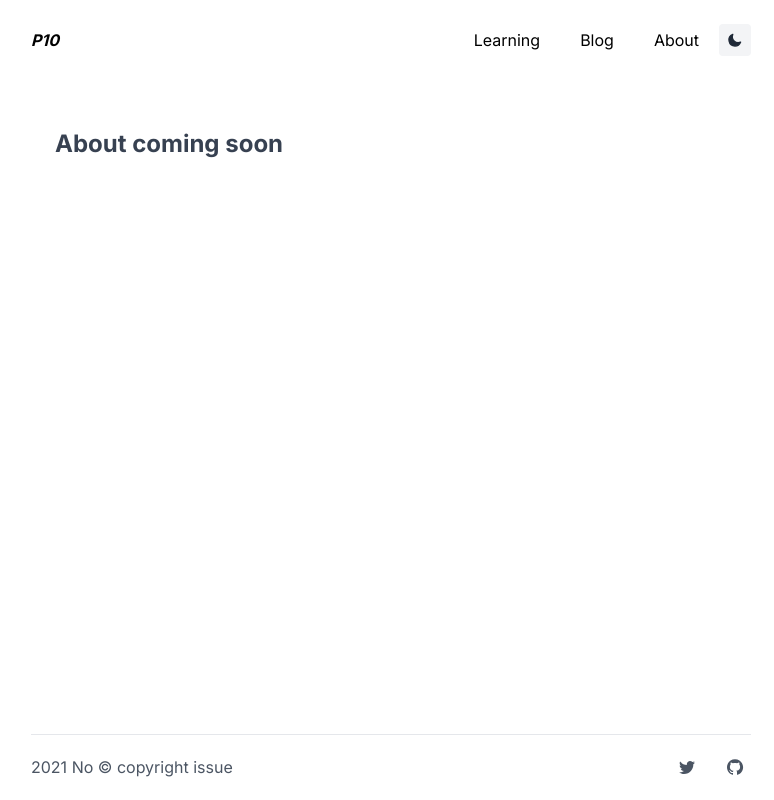
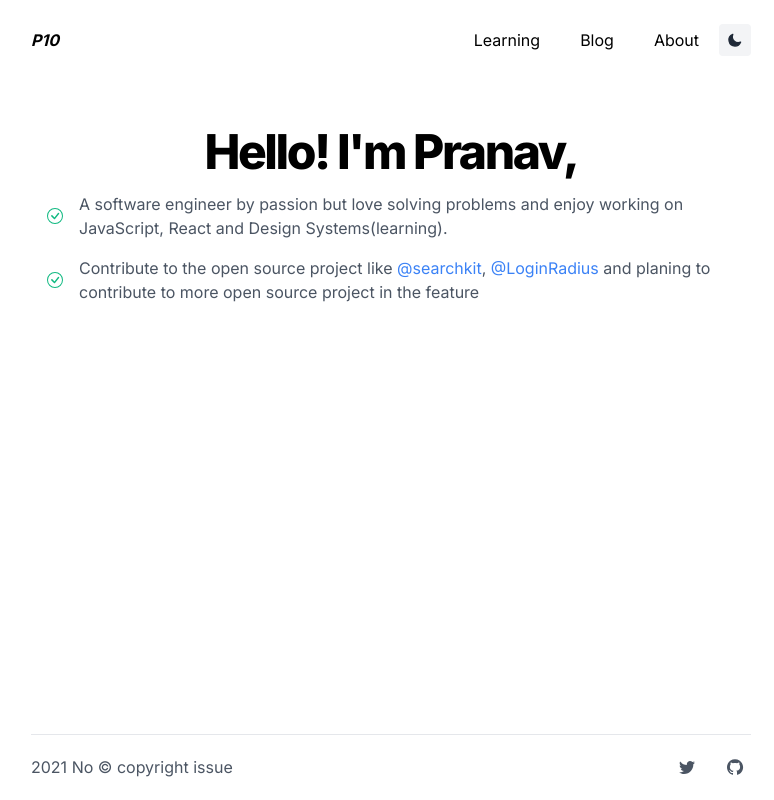
Before and after one commit to pranavp10/pranavp10.me, a Next.js app: page /about in a window 1280 px wide. Shown: the whole page, without its empty margins (249-1023 px from the left). Built offline with nearby package versions, Linux system fonts and the light colour scheme; a web font is replaced by a local one; what @tailwindcss/typography would draw is missing.

Commit message:
:art: about page create

```diff
--- a/src/components/utils/hero.js
+++ b/src/components/utils/hero.js
@@ -3,7 +3,7 @@ export default function Hero() {
     <section>
       <div className="max-w-xl mx-auto px-4 sm:px-6">
         <div className="pt-32">
-          <div className="text-center ">
+          <div className="text-center">
             <h1
               className="text-5xl font-extrabold leading-tighter tracking-tighter mb-4"
               data-aos="zoom-y-out">
@@ -14,7 +14,7 @@ export default function Hero() {
                 className="text-md text-gray-600 mb-8 dark:text-gray-100"
                 data-aos="zoom-y-out"
                 data-aos-delay="150">
-                I'm a forntend developer, technical writer, motivation speaker. Building{' '}
+                I'm a frontend developer, technical writer, motivation speaker. Building{' '}
                 <b className="text-gray-900 dark:text-gray-100">Q</b>uze which is going to effect
                 millions of students
               </p>
--- a/src/pages/about.js
+++ b/src/pages/about.js
@@ -1,7 +1,46 @@
+import { BsCheckCircle } from 'react-icons/bs';
+
 const About = () => (
   <div className="pt-32">
-    <div className="flex flex-col justify-center items-start max-w-2xl mx-auto mb-16">
-      <h1 className="text-xl font-bold text-gray-700 md:text-2xl">About coming soon</h1>
+    <h1
+      className="text-5xl font-extrabold leading-tighter tracking-tighter mb-4 text-center"
+      data-aos="zoom-y-out">
+      Hello! I'm Pranav,
+    </h1>
+    <div className="space-y-4">
+      <div className="flex justify-center items-center">
+        <div className="text-green-500 p-4">
+          <BsCheckCircle />
+        </div>
+        <p className="text-gray-600 dark:text-gray-100" data-aos="zoom-y-out" data-aos-delay="150">
+          A software engineer by passion but love solving problems and enjoy working on JavaScript,
+          React and Design Systems(learning).
+        </p>
+      </div>
+      <div className="flex items-center">
+        <div className="text-green-500 p-4">
+          <BsCheckCircle />
+        </div>
+        <p className="text-gray-600 dark:text-gray-100" data-aos="zoom-y-out" data-aos-delay="150">
+          Contribute to the open source project like{' '}
+          <a
+            href="https://github.com/searchkit/searchkit"
+            target="_blank"
+            rel="noopener noreferrer"
+            className="text-blue-500">
+            @searchkit
+          </a>
+          ,{' '}
+          <a
+            href="https://github.com/LoginRadius/engineering-portal"
+            target="_blank"
+            rel="noopener noreferrer"
+            className="text-blue-500">
+            @LoginRadius
+          </a>{' '}
+          and planing to contribute to more open source project in the feature
+        </p>
+      </div>
     </div>
   </div>
 );
```
Also changed, not shown: 1 other file (tests, documents, lock files or other folders).
